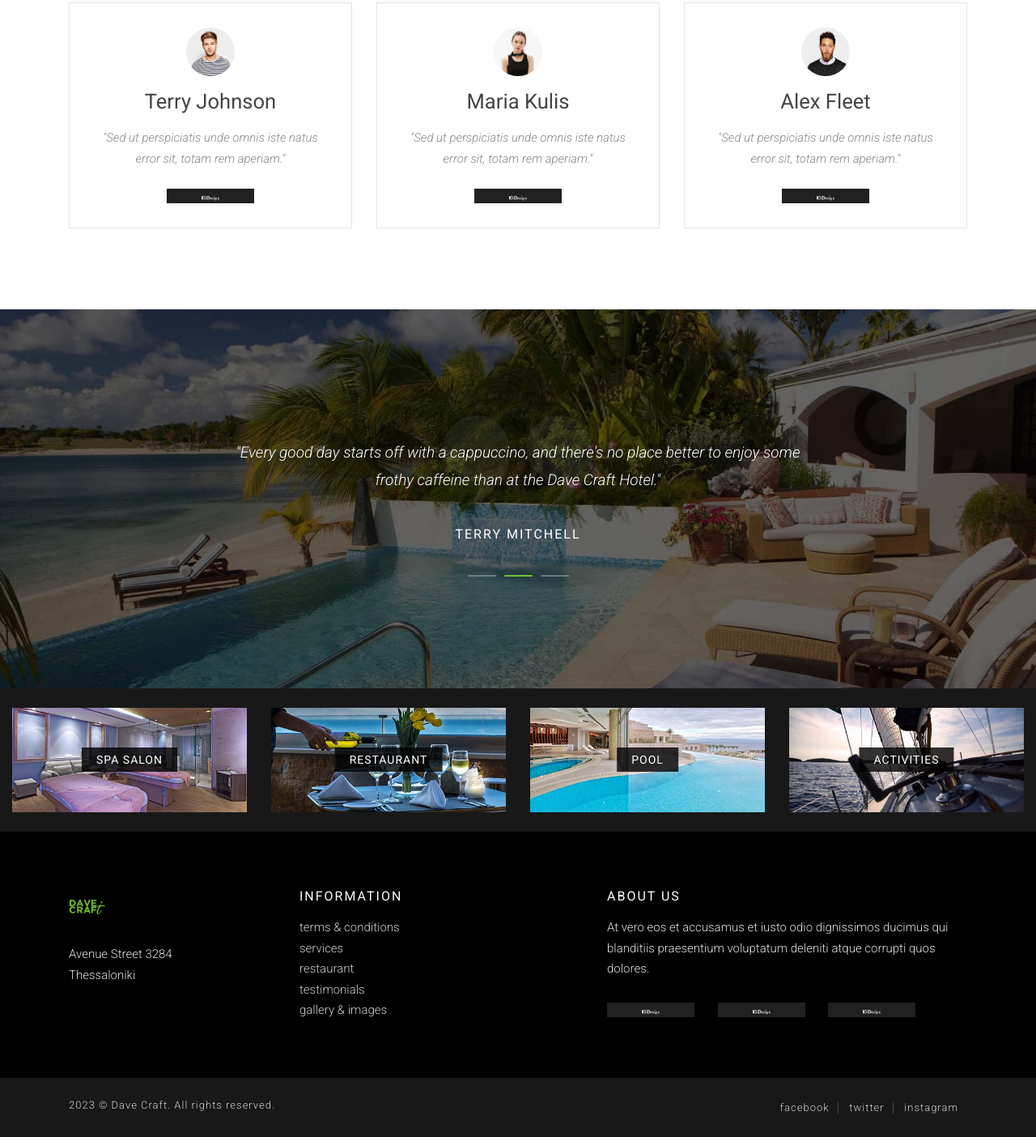
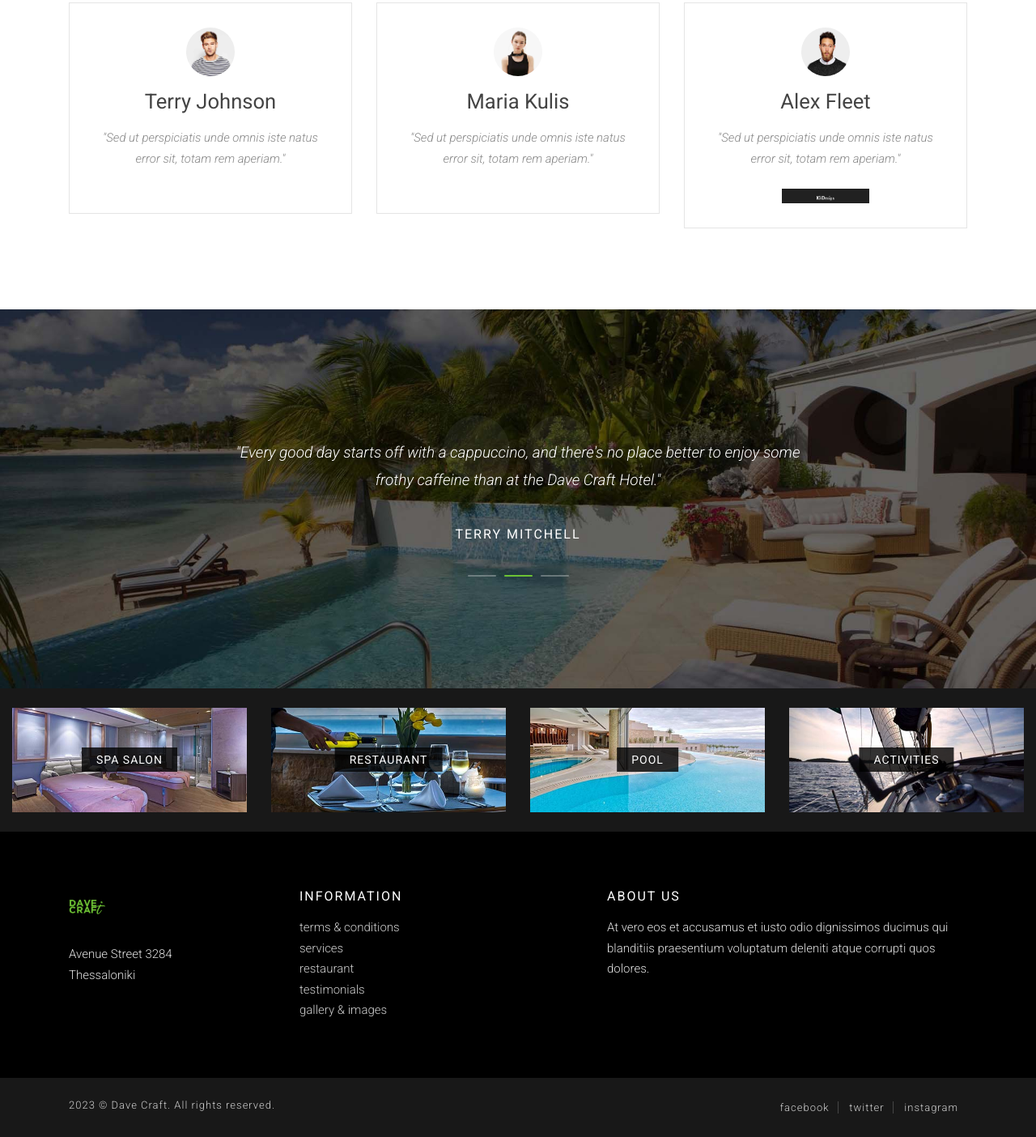
Before and after one commit to davecraft37/Hotel-Site, a plain HTML site: page testimonials.html in a window 1280 px wide. Shown: the part 948-2352 px from the top of the page at 81% size. Drawn offline with Linux system fonts and the light colour scheme.

Commit message:
Files Update

```diff
--- a/testimonials.html
+++ b/testimonials.html
@@ -194,7 +194,7 @@
 						<h5 class="mt-3">Terry Johnson</h5>
 						<p class="mt-3"><em>"Sed ut perspiciatis unde omnis iste natus error sit, totam rem aperiam."</em></p>
 						<div class="img-down mt-4">
-							<img src="img/logos/1.png" alt="">
+
 						</div>
 					</div>
 				</div>
@@ -204,7 +204,7 @@
 						<h5 class="mt-3">Maria Kulis</h5>
 						<p class="mt-3"><em>"Sed ut perspiciatis unde omnis iste natus error sit, totam rem aperiam."</em></p>
 						<div class="img-down mt-4">
-							<img src="img/logos/2.png" alt="">
+
 						</div>
 					</div>
 				</div>
@@ -311,9 +311,9 @@
 				<div class="col-md-5 mt-4 mt-md-0 text-center text-md-left logos-footer">
 					<h6 class="color-white mb-3">about us</h6>
 					<p class="color-grey mb-4">At vero eos et accusamus et iusto odio dignissimos ducimus qui blanditiis praesentium voluptatum deleniti atque corrupti quos dolores.</p>
-					<img src="img/logos/1.png" alt="">
-					<img src="img/logos/2.png" alt="">
-					<img src="img/logos/3.png" alt="">
+
+
+
 				</div>
 			</div>
 		</div>
```
Also changed, not shown: about.html (+3 -3 lines), blog.html (+3 -3 lines), contact.html (+3 -3 lines), explore.html (+3 -3 lines), gallery.html (+3 -3 lines), index-1.html (+3 -3 lines), index-2.html (+3 -3 lines), index.html (+3 -3 lines), post.html (+3 -3 lines), restaurant.html (+3 -3 lines), rooms-gallery.html (+3 -3 lines), rooms-video.html (+3 -3 lines), rooms.html (+3 -3 lines), search.html (+3 -3 lines), 2 more files.
